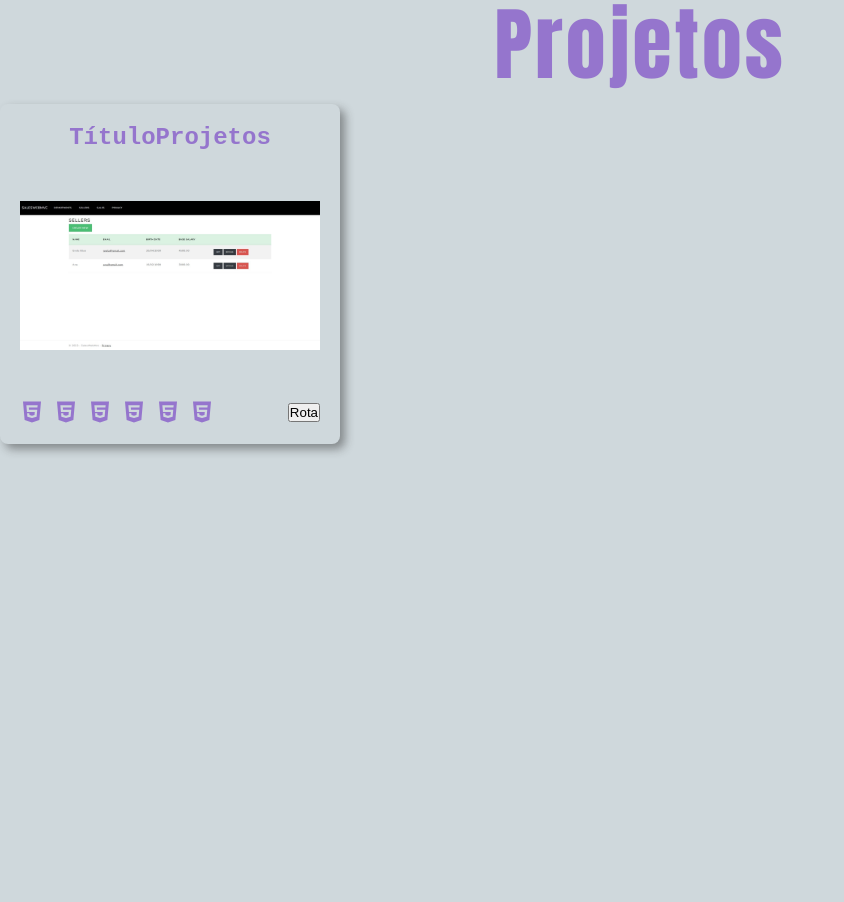
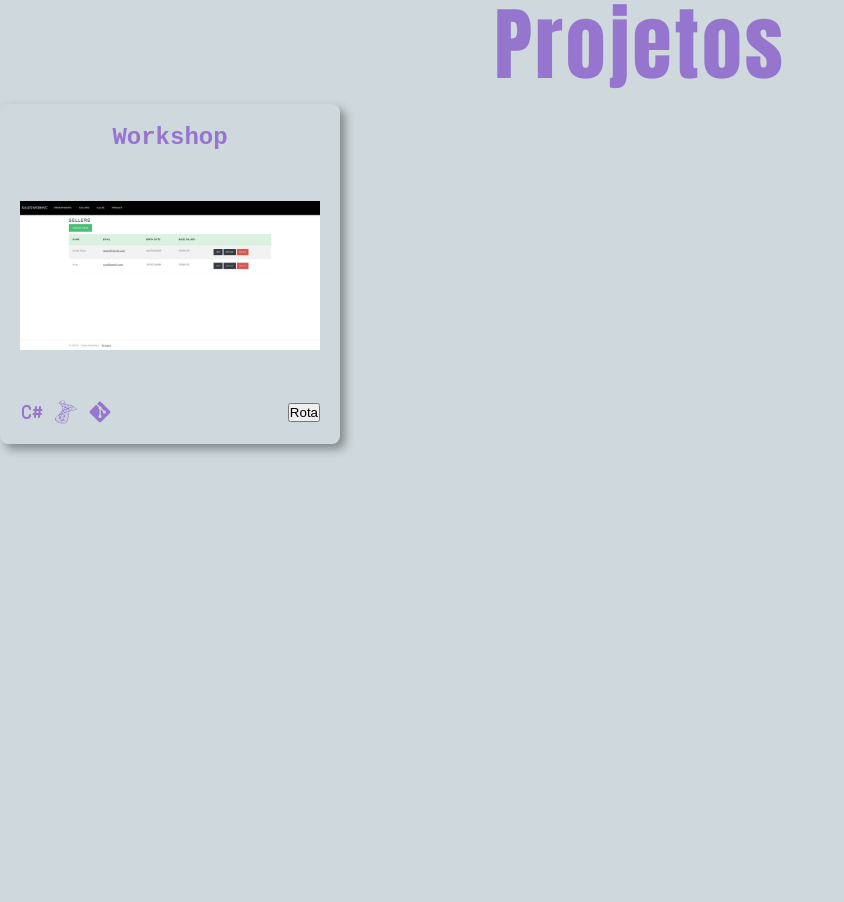
Before and after one commit to Luanh03/luan-app, a React (Create React App) app: page / in a window 1280 px wide. Shown: the part 2300-3202 px from the top of the page, without its empty margins (0-844 px from the left). Built offline with nearby package versions, Linux system fonts and the light colour scheme.

Commit message:
Movendo pastas para containers

```diff
--- a/src/App.js
+++ b/src/App.js
@@ -1,12 +1,20 @@
 import * as React from 'react';
 import Home from './containers/Home';
 import { BrowserRouter, Routes, Route } from 'react-router-dom';
+import Projects from './containers/Projects';
+import Skills from './containers/Skills';
+import Header from './containers/Header';
+import Bio from './containers/Bio';
 
 function App() {
   return (
     <BrowserRouter>
       <Routes>
         <Route path={"/"} element={ <Home />} />
+        <Route path={"/"} element={ <Bio />} />
+        <Route path={"/"} element={ <Header />} />
+        <Route path={"/"} element={ <Projects />} />
+        <Route path={"/"} element={ <Skills />} />
       </Routes>
     </BrowserRouter>
   );
--- a/src/containers/Home.js
+++ b/src/containers/Home.js
@@ -1,13 +1,15 @@
 import * as React from 'react';
 import Grid from '@mui/material/Grid';
-import Header from '../components/Header';
-import Bio from '../components/Bio';
-import Projects from '../components/Projects';
-import Skills from '../components/Skills';
+import Button from '@mui/material/Button';
+import Header from './Header.js';
+import Bio from './Bio.js';
+import Projects from './Projects.js';
+import Skills from './Skills.js';
 import LightModeIcon from '@mui/icons-material/LightMode';
 import DarkModeIcon from '@mui/icons-material/DarkMode';
 import { useNavigate } from 'react-router-dom';
 
+const navigate = useNavigate;
 
 export default function Home(){
 
--- a/src/components/Projects.js
+++ b/src/containers/Projects.js
@@ -1,7 +1,10 @@
 import * as React from 'react';
 import Grid from '@mui/material/Grid';
 import Workshop from '../images/Wokshop.jpg';
-import { FaHtml5 } from "react-icons/fa";
+import { TbBrandCSharp } from "react-icons/tb";
+import { SiMicrosoftsqlserver } from "react-icons/si";
+import { FaGitAlt } from "react-icons/fa";
+
 
 export default function Projects(){
     return(
@@ -9,16 +12,13 @@ export default function Projects(){
         <Grid className="GridProj">
             <h1 className="TitleProj">Projetos</h1>
             <section className="CardProj">
-                <h3>TítuloProjetos</h3>
+                <h3>Workshop</h3>
                 <img src={Workshop} />
                 <div className="CardProj_Footer">
                     <div className="CardProj_Icons">
-                        <FaHtml5 />
-                        <FaHtml5 />
-                        <FaHtml5 />
-                        <FaHtml5 />
-                        <FaHtml5 />
-                        <FaHtml5 />
+                        <TbBrandCSharp />
+                        <SiMicrosoftsqlserver />
+                        <FaGitAlt />
                     </div>
                     <button>Rota</button>
                 </div>
```
Also changed, not shown: src/containers/Bio.js (renamed from src/components/Bio.js), src/containers/Header.js (renamed from src/components/Header.js), src/containers/Skills.js (renamed from src/components/Skills.js).
